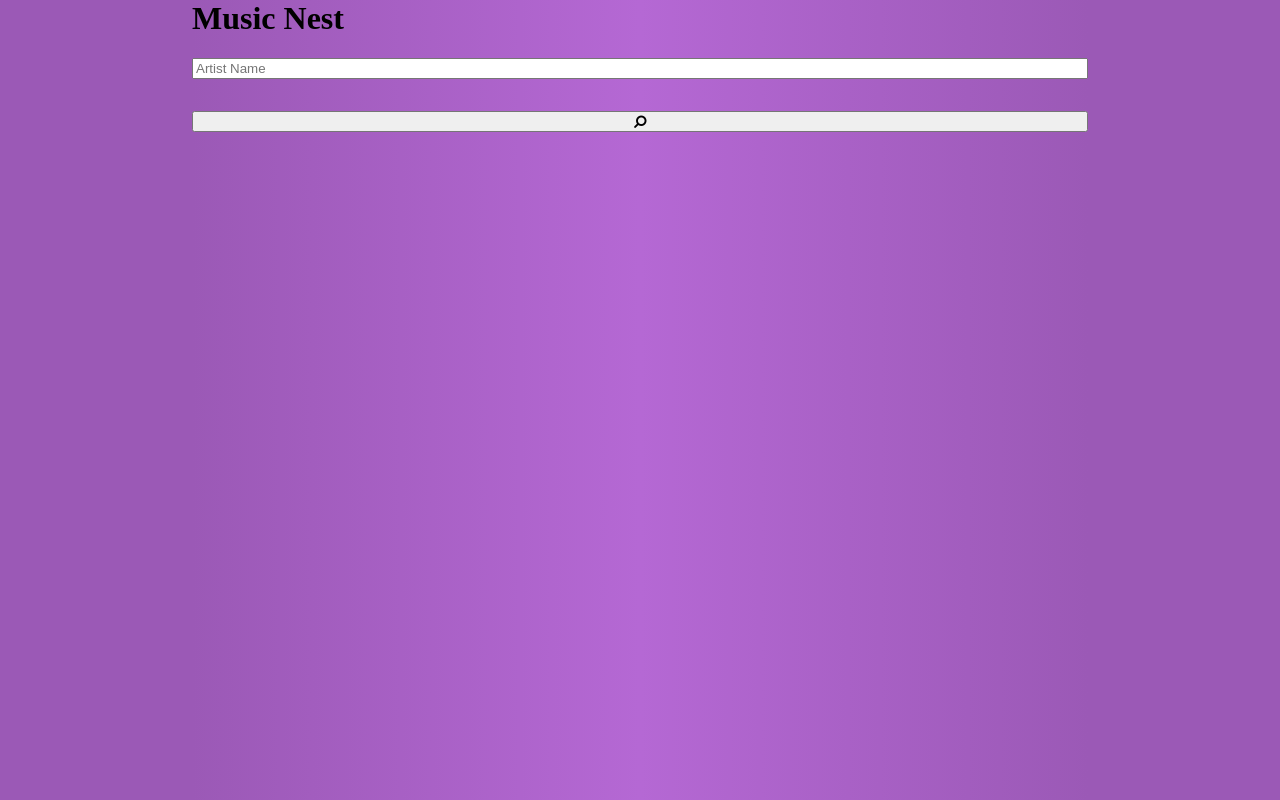
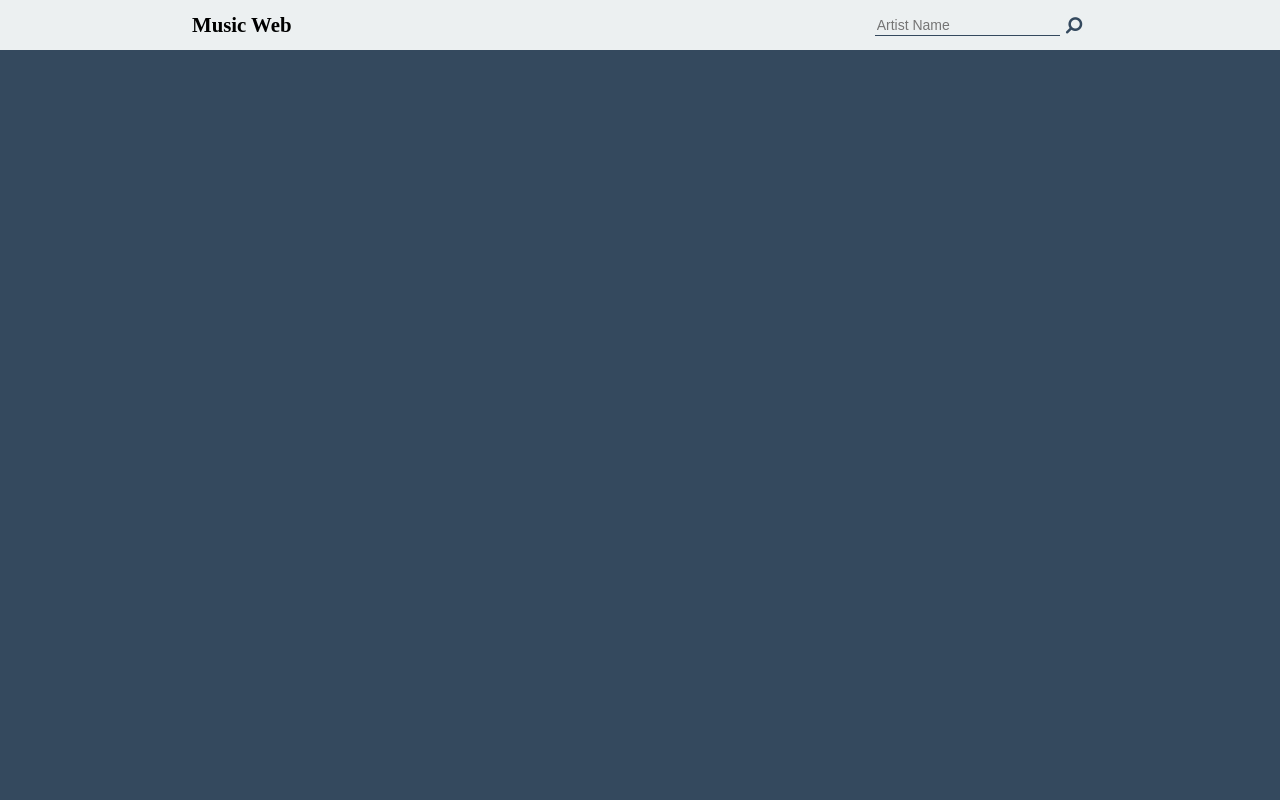
Before and after one commit to igorsantana/music-nest, a website: page index.html in a window 1280 px wide. Drawn offline with Linux system fonts and the light colour scheme.

Commit message:
style bump

```diff
--- a/css/main.css
+++ b/css/main.css
@@ -5,27 +5,91 @@ html, body {
 }
 
 body {
-	background-color: #9b59b6;
+	background-color:#34495e;
 }
 
-main#content {
-	background: linear-gradient(to left, rgba(155,89,182,1) 0%,rgba(181,104,212,1) 50%,rgba(155,89,182,1) 100%);
-	height: 100%;
-	width: 70%;
-	margin-left: 15%;
+nav#header {
+	background-color: #ecf0f1;
+	height: 50px;
+	display: flex;
+	align-items: center;
+	justify-content: space-between;
+	padding: 0 15%;
 }
 
-header {
-	width: 100%;
-	display: flex;
-	flex-flow: column;
-	/*justify-content: center;*/
-	align-content: center;
+nav#header h1#title {
+	margin: 0;
+	font-size: 1.3em;
 }
 
-header h1#title {
-	margin-top: 0;
+nav#header div.right-side {
+	position: relative;
+	align-self: flex-end;
+	display: flex;
+	height: 100%;
+	align-items: center;
+	justify-content: flex-end;
+	width: auto;
 }
+
+div.right-side input#search {
+	border-width: 0 0 1px 0 ;
+	border-color: #34495e;
+	width: 100%;
+	height: 40%;
+	background-color: transparent;
+	color: #34495e;
+	font-size: 14px;
+	padding-bottom: 0;
+}
+
+div.right-side input#search:focus {
+	outline: 0;
+}
+
+div.right-side button#search-button {
+	background-color: transparent;
+	border: 0;
+	font-size: 1.1em;
+	color: #34495e;
+}
+
+div.right-side button#search-button:hover {
+	color: #425d77;
+	font-size: 1.2em;
+}
+
+div.right-side button#search-button:focus {
+	outline: 0;
+}
+
+div.right-side ul#matches {
+	position: absolute;
+	top: 75%;
+	left: 0;
+	padding: 0;
+	list-style: none;
+	margin: 0;
+	width: 100%;
+}
+
+div.right-side ul#matches li:first-child {
+	border-top: 1px solid #34495e;
+}
+
+div.right-side ul#matches li {
+	width: 100%;
+	background-color: #ecf0f1;
+	border: 1px solid #34495e;
+	border-top: 0;
+	width: 85%;
+	padding-top: 1%;
+	padding-bottom: 1%;
+	text-align: center;
+	font-family: sans-serif;
+}
+
+
 
 .flipped {
 	-moz-transform: scale(-1, 1);
--- a/index.html
+++ b/index.html
@@ -2,19 +2,27 @@
 <html lang="en">
 <head>
 	<meta charset="UTF-8">
-	<title>Multitranslate</title>
+	<title>Music Web</title>
 	<link rel="stylesheet" href="dist/css/style.min.css">
 	<link rel="stylesheet" href="//maxcdn.bootstrapcdn.com/font-awesome/4.7.0/css/font-awesome.min.css">
 </head>
 <body>
-	<main id="content">
-		<header>
-			<h1 id="title">Music Nest</h1>
+	<nav id="header">
+		<h1 id="title">Music Web</h1>
+		<div class="right-side">
 			<input type="text" placeholder="Artist Name" id="search">
-			<ul id="matches"></ul>
+			<ul id="matches" ></ul>
 			<button type="button" id="search-button">
 				<i class="fa fa-search flipped" aria-hidden="true"></i>
 			</button>
+		</div>
+	</nav>
+	<main id="content">
+
+		<header>
+
+
+
 		</header>
 	</main>
 	<script src="dist/js/script.min.js"></script>
--- a/package.json
+++ b/package.json
@@ -1,5 +1,5 @@
 {
-  "name": "frontend",
+  "name": "music-web",
   "version": "1.0.0",
   "description": "",
   "main": "index.js",
```
Also changed, not shown: dist/css/style.min.css, 1 other file.
